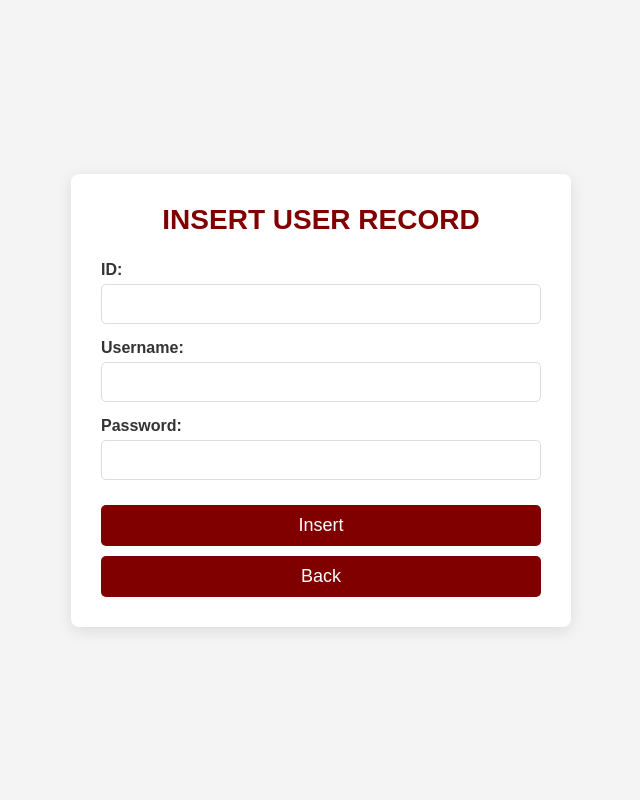
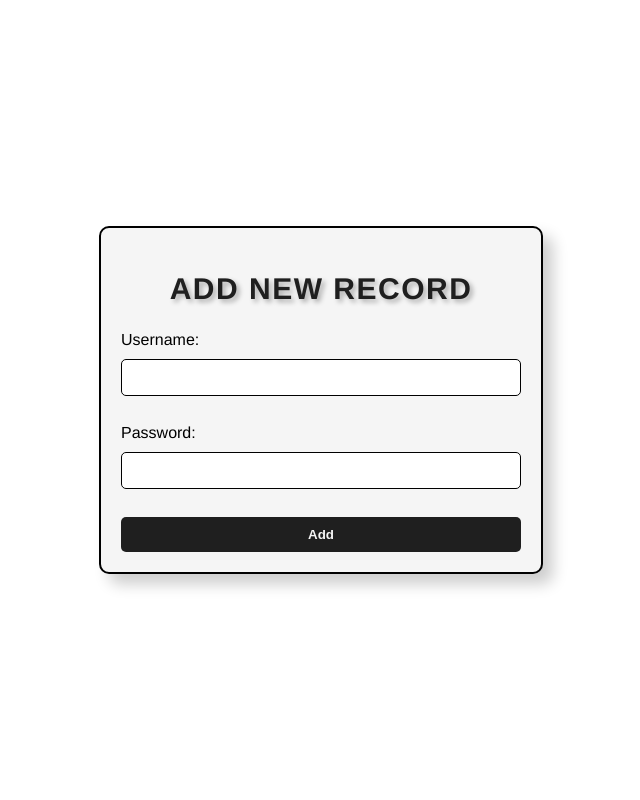
Before and after one commit to aacdnrz/records, a PHP site: page /insert.php in a window 1280 px wide. Shown: the whole page, without its empty margins (319-959 px from the left). Run offline with PHP 8.4, Linux system fonts and the light colour scheme.

Commit message:
aba ayos

```diff
--- a/records/insert.php
+++ b/records/insert.php
@@ -1,180 +1,111 @@
 <?php
-// Step 1: Connect to the database
-$servername = "localhost"; // Database server
-$username = "root"; // Database username
-$password = ""; // Database password
-$dbname = "maestro"; // Database name
+$servername = "localhost";
+$username = "root";
+$password = "";
+$dbname = "maestro";
 
 $conn = new mysqli($servername, $username, $password, $dbname);
 
-// Check the connection
 if ($conn->connect_error) {
     die("Connection failed: " . $conn->connect_error);
 }
 
-$message = ""; // Initialize message variable
-$messageClass = ""; // Initialize CSS class for the alert
+$record_created = false;
 
-// Handle form submission
 if ($_SERVER["REQUEST_METHOD"] == "POST") {
-    $userId = $_POST['user_id']; // New field for user ID
-    $username = $_POST['username'];
-    $password = $_POST['password'];
+    $new_username = $_POST['username'];
+    $new_password = $_POST['password'];
 
-    // Check if the username already exists in the database
-    $checkSql = "SELECT * FROM login WHERE username = '$username'";
-    $checkResult = $conn->query($checkSql);
+    $check_user_sql = "SELECT * FROM login WHERE username = '$new_username'";
+    $check_user_result = $conn->query($check_user_sql);
 
-    if ($checkResult->num_rows == 0) {
-        // Username does not exist, proceed with the insert
-        $insertSql = "INSERT INTO login (id, username, password) VALUES ('$userId', '$username', '$password')";
-        if ($conn->query($insertSql) === TRUE) {
-            // Set a session variable for success message
-            session_start();
-            $_SESSION['message'] = "User Updated Successfully!";
-            $_SESSION['messageClass'] = "success";
-            // Redirect to manage.php
+    if ($check_user_result->num_rows > 0) {
+        echo "<p style='color: red; text-align: center;'>Username already exists, please choose a different one.</p>";
+    } else {
+        $sql = "INSERT INTO login (username, password) VALUES ('$new_username', '$new_password')";
+        if ($conn->query($sql) === TRUE) {
+            $record_created = true;
             header("Location: manage.php");
             exit();
         } else {
-            $message = "Error adding user: " . $conn->error;
-            $messageClass = "error"; // Set alert color to red for errors
+            echo "Error: " . $sql . "<br>" . $conn->error;
         }
-    } else {
-        // Username already exists, show invalid input alert
-        $message = "Username already exists!";
-        $messageClass = "error"; // Set alert color to red for invalid input
     }
 }
 
-// Close connection
 $conn->close();
 ?>
 
 <!DOCTYPE html>
-<html lang="en">
+<html>
 <head>
-    <meta charset="UTF-8">
-    <meta name="viewport" content="width=device-width, initial-scale=1.0">
-    <title>Insert User Record</title>
+    <title>Add New Record</title>
     <style>
-        /* Styling for the entire page */
-        * {
+        body {
+            font-family: 'Helvetica Neue', Arial, sans-serif;
+            background-color: white;
             margin: 0;
-            padding: 0;
-            box-sizing: border-box;
-        }
-
-        body {
-            font-family: 'Arial', sans-serif;
-            background-color: #f4f4f4;
-            color: #333;
             display: flex;
             justify-content: center;
             align-items: center;
             height: 100vh;
-            padding: 20px;
-            flex-direction: column;
+        }
+        h2 {
+            color: #1F1F1F; /*4th*/
+            text-align: center;
+            font-size: 30px;
+            margin-bottom: 25px;
+            text-transform: uppercase;
+            letter-spacing: 1.5px;
+            text-shadow: 3px 3px 5px rgba(0, 0, 0, 0.3);
         }
 
-        .form-container {
-            background-color: #fff;
-            padding: 30px;
-            border-radius: 8px;
-            box-shadow: 0 4px 16px rgba(0, 0, 0, 0.1);
-            width: 100%;
-            max-width: 500px;
+        .container {
+            background-color: #F5F5F5; /*1st*/
+            border: 2px solid black;
+            border-radius: 10px;
+            padding: 20px;
+            width: 400px;
+            box-shadow: 10px 10px 15px rgba(0, 0, 0, 0.2);
         }
-
-        .alert {
-            width: 100%;
-            padding: 15px;
-            color: white;
-            text-align: center;
-            border-radius: 5px;
-            margin-bottom: 20px;
-            box-shadow: 0 4px 16px rgba(0, 0, 0, 0.1);
-            font-size: 16px;
-            font-weight: bold;
-        }
-
-        .alert.success {
-            background-color: #4CAF50; /* Green background for success */
-        }
-
-        .alert.error {
-            background-color: #f44336; /* Red background for error */
-        }
-
-        h2 {
-            text-align: center;
-            font-size: 28px;
-            color: maroon;
-            margin-bottom: 25px;
-            text-transform: uppercase;
-        }
-
-        label {
-            display: block;
-            font-weight: bold;
-            margin-bottom: 5px;
-            color: #333;
-        }
-
         input[type="text"], input[type="password"] {
             width: 100%;
             padding: 10px;
-            margin-bottom: 15px;
-            border: 1px solid #ddd;
+            margin: 10px 0;
+            border: 1px solid black;
             border-radius: 5px;
-            font-size: 16px;
-            color: #333;
+            box-sizing: border-box;
         }
-
-        input[type="submit"], .back-button {
-            width: 100%;
+        input[type="submit"] {
+            background-color: #1F1F1F; /*4th*/
+            color: #F5F5F5; /*1st*/
             padding: 10px;
-            background-color: maroon;
-            color: #fff;
             border: none;
             border-radius: 5px;
+            width: 100%;
+            font-weight: bold;
             cursor: pointer;
-            font-size: 18px;
-            margin-top: 10px;
+        }
+        input[type="submit"]:hover {
+            background-color: black;
+        }
+        p {
             text-align: center;
-            display: block;
-            text-decoration: none;
-        }
-
-        input[type="submit"]:hover, .back-button:hover {
-            background-color: #a94442;
         }
     </style>
 </head>
 <body>
-    <!-- Display alert message if any -->
-    <?php if ($message): ?>
-        <div class="alert <?php echo $messageClass; ?>">
-            <?php echo $message; ?>
-        </div>
-    <?php endif; ?>
-
-    <div class="form-container">
-        <h2>Insert User Record</h2>
-        <form method="POST" action="">
-            <label for="user_id">ID:</label>
-            <input type="text" id="user_id" name="user_id" required>
-
-            <label for="username">Username:</label>
-            <input type="text" id="username" name="username" required>
-
-            <label for="password">Password:</label>
-            <input type="password" id="password" name="password" required>
-
-            <input type="submit" value="Insert">
-        </form>
-        <!-- Back button to return to the previous page -->
-        <a href="manage.php" class="back-button">Back</a>
+    <div class="container">
+        <?php if ($record_created): ?>
+            <h2 style="color: green; text-align: center;">New record created successfully!</h2>
+        <?php else: ?>
+            <h2>Add New Record</h2>
+            <form method="POST">
+                Username: <input type="text" name="username" required><br><br>
+                Password: <input type="password" name="password" required><br><br>
+                <input type="submit" value="Add">
+            </form>
+        <?php endif; ?>
     </div>
 </body>
 </html>
```
Also changed, not shown: records/login.php (+43 -28 lines), records/maestro.sql (added, +74 -0 lines), records/manage.php (+59 -42 lines), records/update.php (+28 -34 lines).
